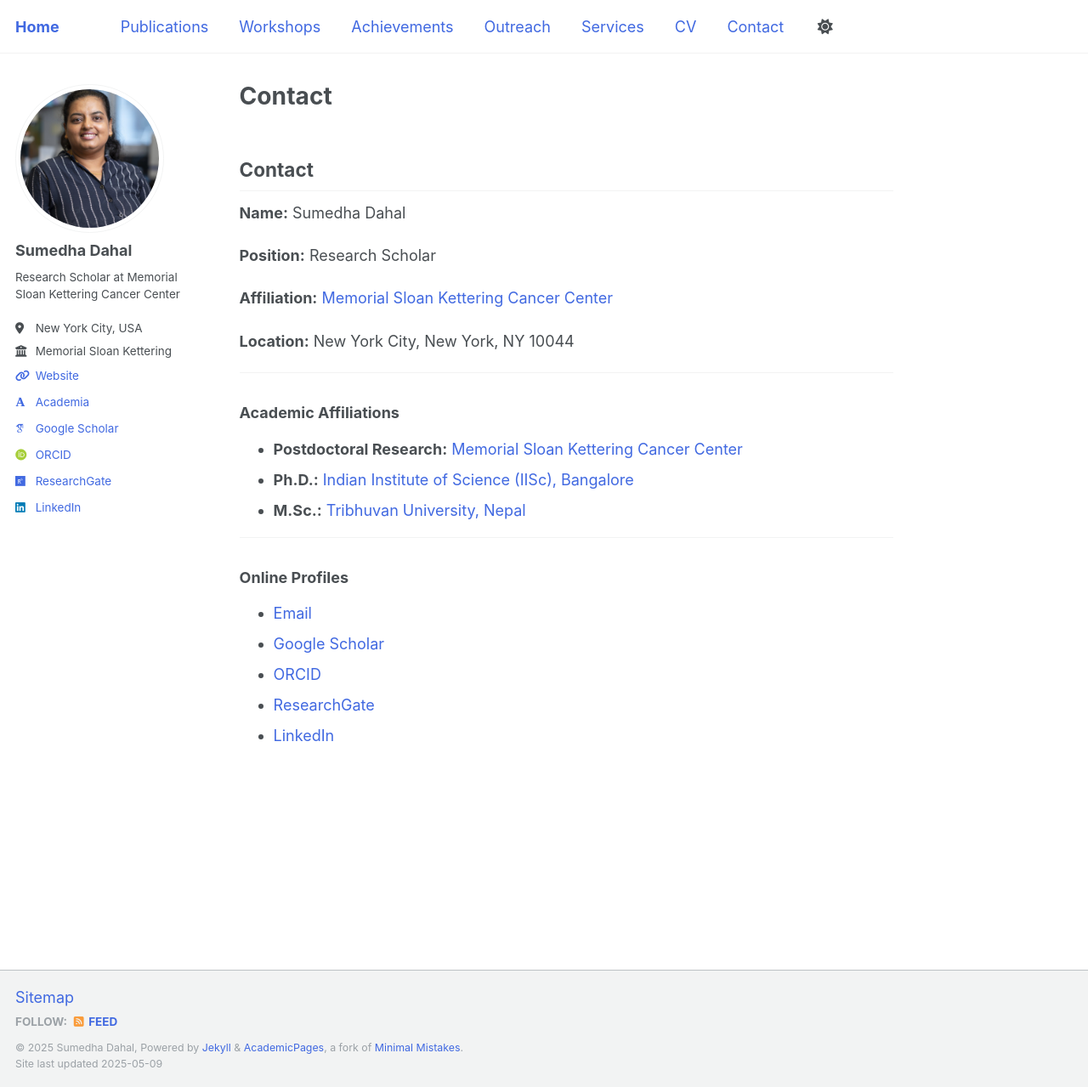
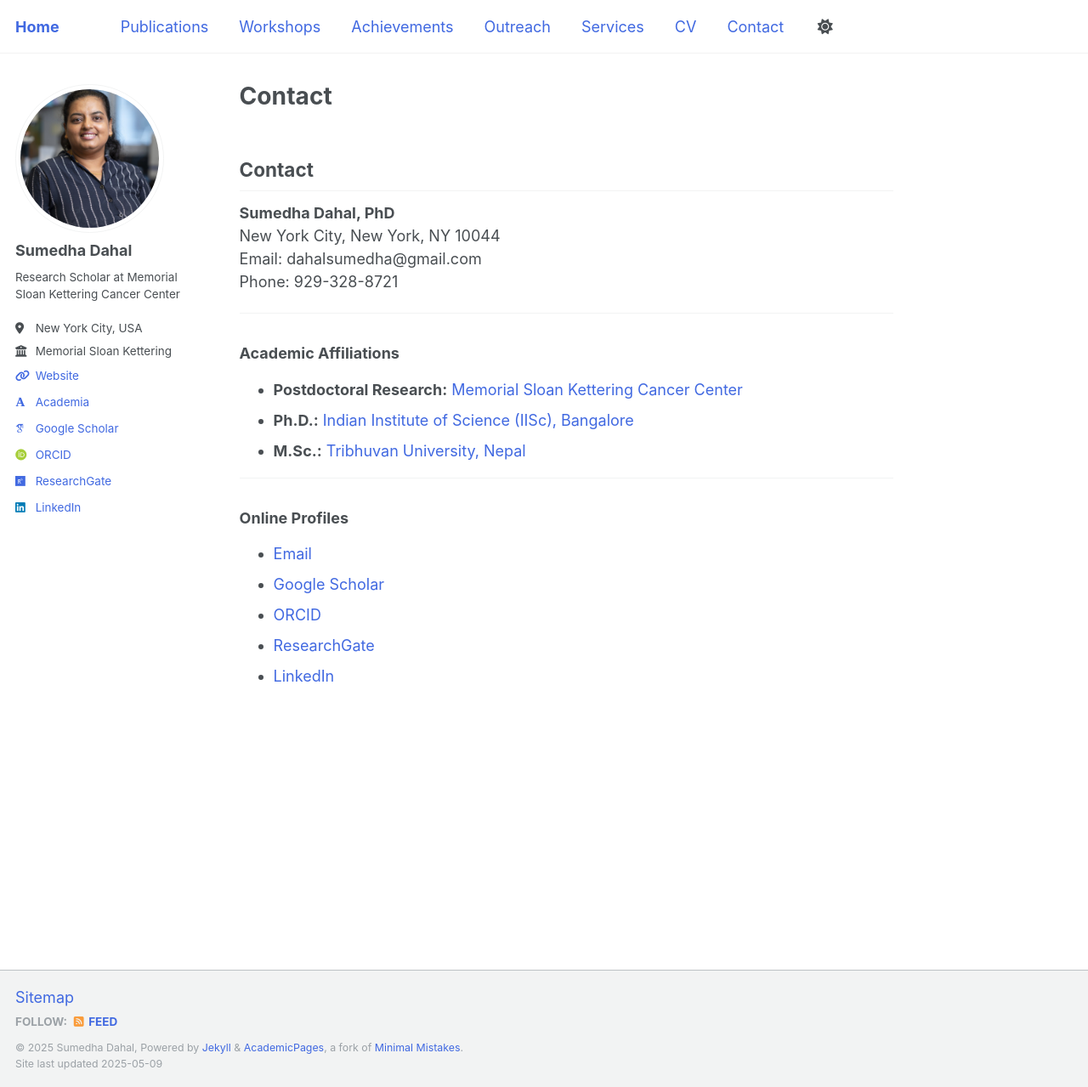
Before and after one commit to Sumu54/Sumu54.github.io, a Jekyll site: the page built from _pages/contact.md, in a window 1280 px wide and 1279 px high. Shown: the whole window at 85% size. Built offline with Jekyll 4.4.1, drawn with Linux system fonts in a browser that asks for light colours; some web fonts are replaced.

Commit message:
Update contact.md

```diff
--- a/_pages/contact.md
+++ b/_pages/contact.md
@@ -34,10 +34,13 @@ a:active {
 
 <h2>Contact</h2>
 
-<p><strong>Name:</strong> Sumedha Dahal</p>
-<p><strong>Position:</strong> Research Scholar</p>
-<p><strong>Affiliation:</strong> <a href="https://www.mskcc.org/research/ski" target="_blank">Memorial Sloan Kettering Cancer Center</a></p>
-<p><strong>Location:</strong> New York City, New York, NY 10044</p>
+<p>
+  <strong>Sumedha Dahal, PhD</strong><br>
+  New York City, New York, NY 10044<br>
+  Email: dahalsumedha@gmail.com<br>
+  Phone: 929-328-8721
+</p>
+
 
 <hr>
 
```
